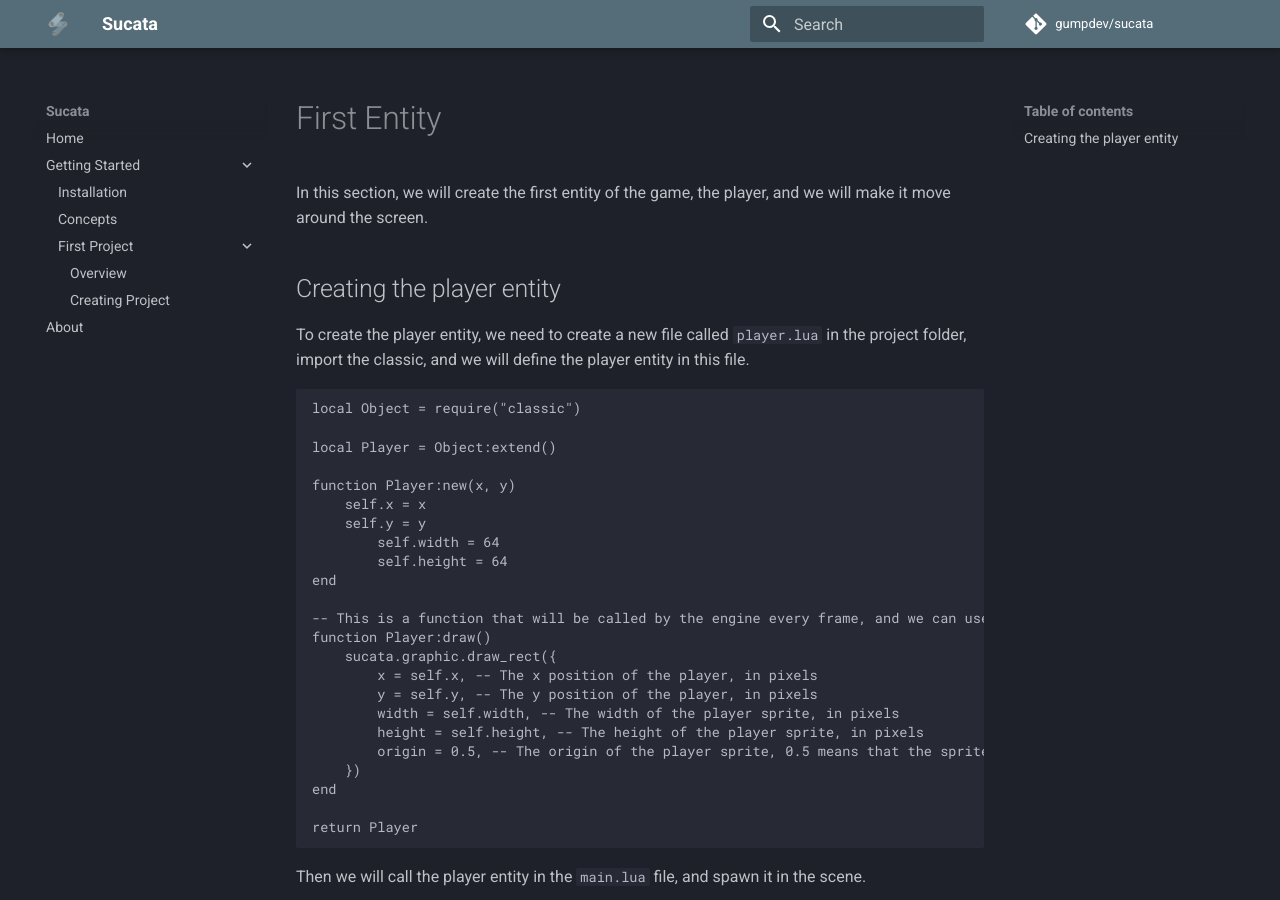
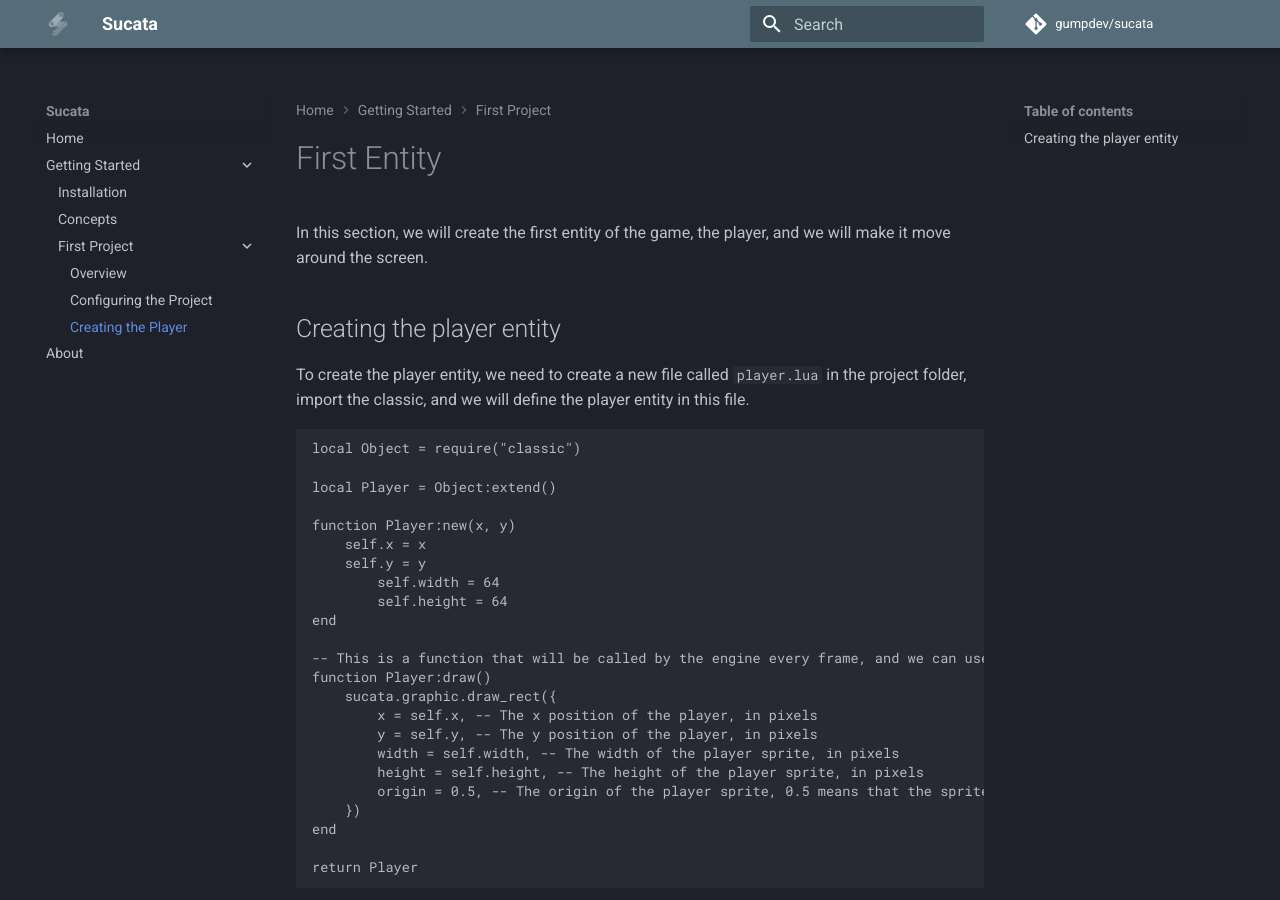
Before and after one commit to gumpdev/sucata-docs, an MkDocs documentation site: the page built from docs/getting-started/first-project/creating-player.md, in a window 1280 px wide and 900 px high. Built offline with MkDocs 1.6.1 and Material for MkDocs 9.7.7, drawn with Linux system fonts in a browser that asks for light colours; comment, search, counter and statistics services are not loaded.

Commit message:
fix pages

```diff
--- a/mkdocs.yml
+++ b/mkdocs.yml
@@ -38,5 +38,6 @@
       - Concepts: getting-started/concepts.md
       - First Project:
           - Overview: getting-started/first-project/overview.md
-          - Creating Project: getting-started/first-project/creating-project.md
+          - Configuring the Project: getting-started/first-project/configuring-project.md
+          - Creating the Player: getting-started/first-project/creating-player.md
   - About: about.md
```
Also changed, not shown: docs/getting-started/first-project/configuring-project.md (renamed from docs/getting-started/first-project/creating-project.md), docs/getting-started/first-project/creating-player.md (renamed from docs/getting-started/first-project/first-entity.md).
